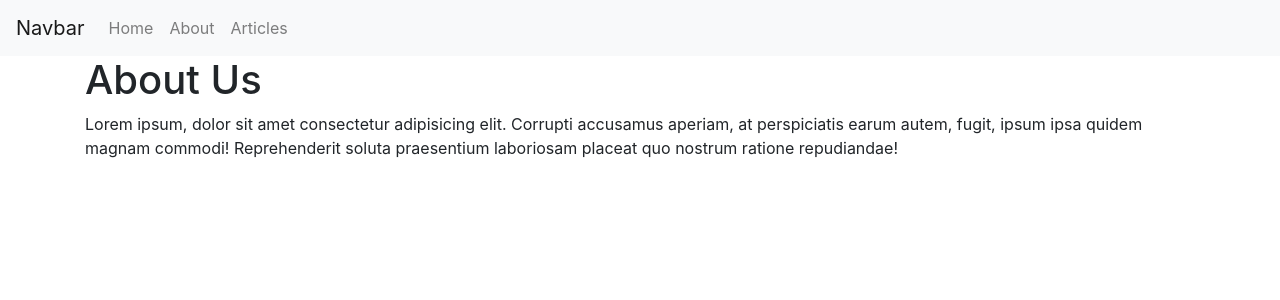
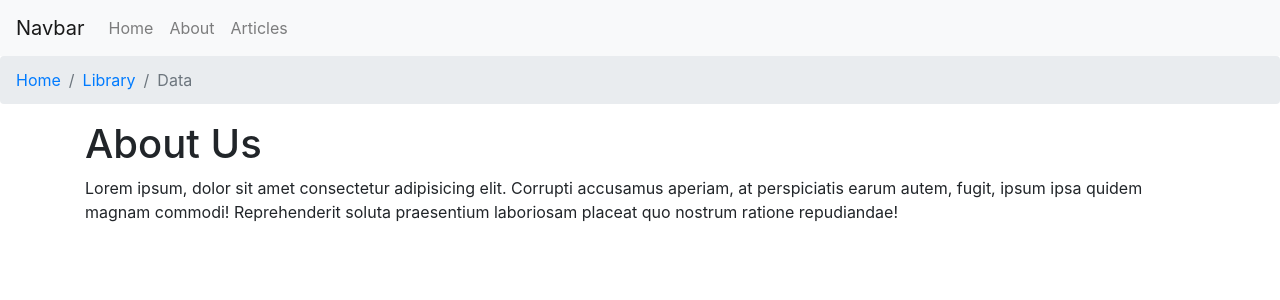
Before and after one commit to BassamxMednini/Website-mit-Python-Flask, a Flask app: page /about in a window 1280 px wide. Shown: the top 300 px of the page. Run offline with Flask 2, Linux system fonts and the light colour scheme; some libraries are stand-ins or nearby versions.

Commit message:
Hinzufügen von breadcrumb

```diff
--- a/templates/includes/_navbar.html
+++ b/templates/includes/_navbar.html
@@ -11,3 +11,12 @@
       </div>
     </div>
   </nav>
+
+  <!-- Test -->
+  <nav aria-label="breadcrumb">
+    <ol class="breadcrumb">
+      <li class="breadcrumb-item"><a href="#">Home</a></li>
+      <li class="breadcrumb-item"><a href="#">Library</a></li>
+      <li class="breadcrumb-item active" aria-current="page">Data</li>
+    </ol>
+  </nav>
```
